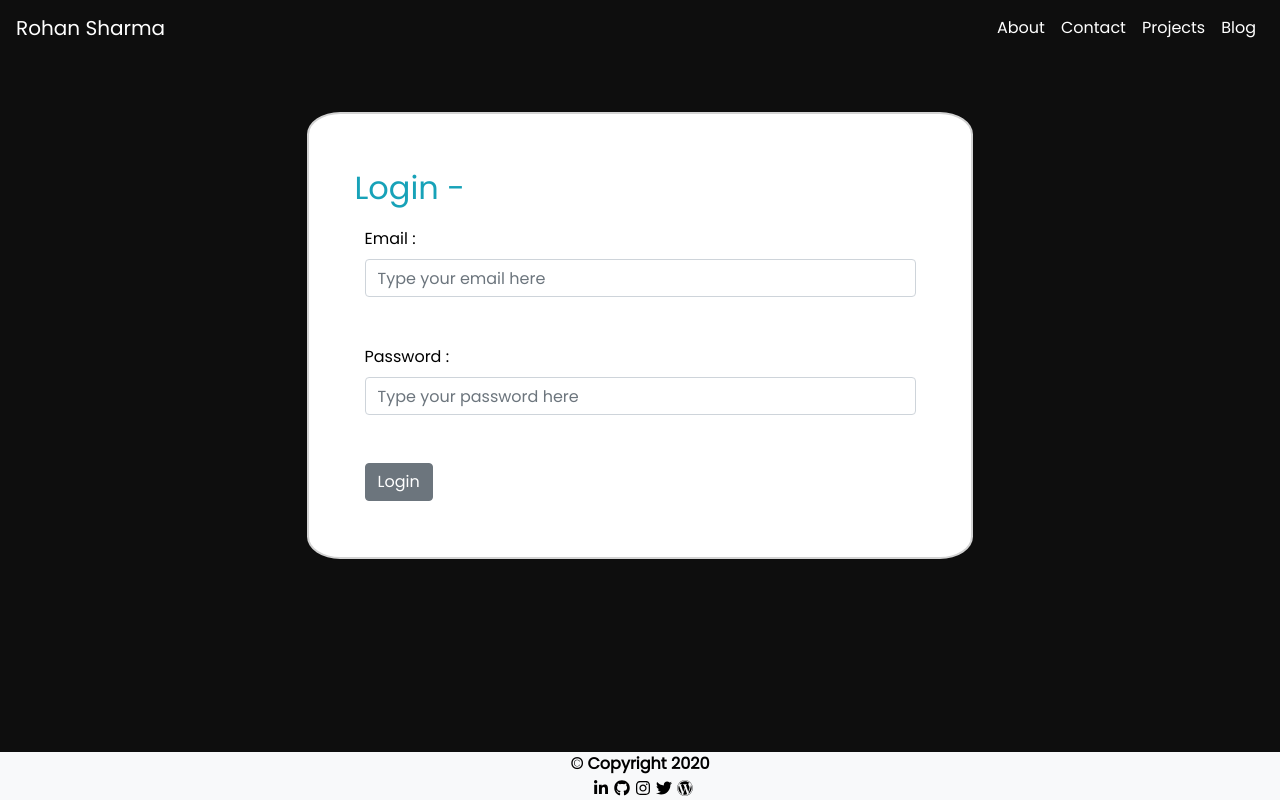
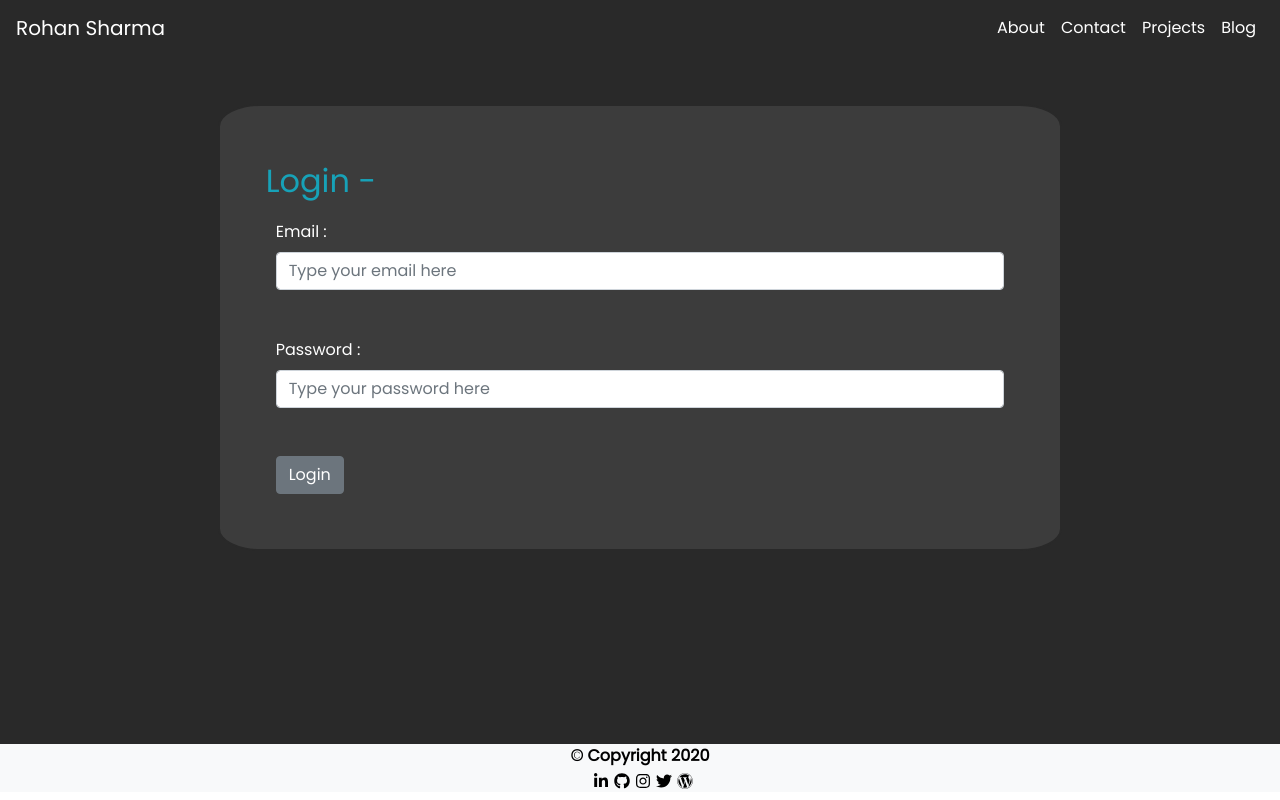
Before and after one commit to RhnSharma/React_test, a React (Create React App) app in the folder client/: page /login in a window 1280 px wide. Built offline with nearby package versions, Linux system fonts and the light colour scheme.

Commit message:
Made some changes

```diff
--- a/client/src/App.css
+++ b/client/src/App.css
@@ -15,7 +15,7 @@ html {
   margin-top: 15vh;
 }
 .App {
-  background-color: #0e0e0e;
+  background-color: #292929;
 }
 .socialicons a {
   padding-left: 5px;
@@ -84,28 +84,28 @@ footer p{
   color: goldenrod !important;
 }
 #login form {
-  border: 2px solid lightgrey;
+  border: 2px solid #292929;
   padding: 5%;
-  margin:5% 20%;
+  margin:4% 12%;
   border-radius: 5%;
-  background: white;
-  color: #000;
+  background: #3c3c3c;
+  color: #fff;
 }
 #addpost form {
-  border: 2px solid lightgrey;
+  border: 2px solid #292929;
   padding: 5%;
-  margin:5% 20%;
+  margin: 4% 12%;
   border-radius: 5%;
-  background: white;
-  color: #000;
+  background: #3c3c3c;
+  color: #fff;
 }
 #editpost form {
-  border: 2px solid lightgrey;
+  border: 2px solid #292929;
   padding: 5%;
-  margin:5% 20%;
+  margin:4% 12%;
   border-radius: 5%;
-  background: white;
-  color: #000;
+  background: #3c3c3c;
+  color: #fff;
 }
 /* xs */
 .profile-image {
--- a/client/src/components/Navbar.js
+++ b/client/src/components/Navbar.js
@@ -17,7 +17,7 @@ const TopNav = (props) => {
 
   return (
     <div>
-      <Navbar className='navbar-dark' style={{'backgroundColor':'#0e0e0e'}} expand="md">
+      <Navbar className='navbar-dark' style={{'backgroundColor':'#292929'}} expand="md">
   <Link className='navbar-brand' id='brandName' to='/'>Rohan Sharma</Link>
         <NavbarToggler onClick={toggle} />
         <Collapse isOpen={isOpen} navbar>
```
